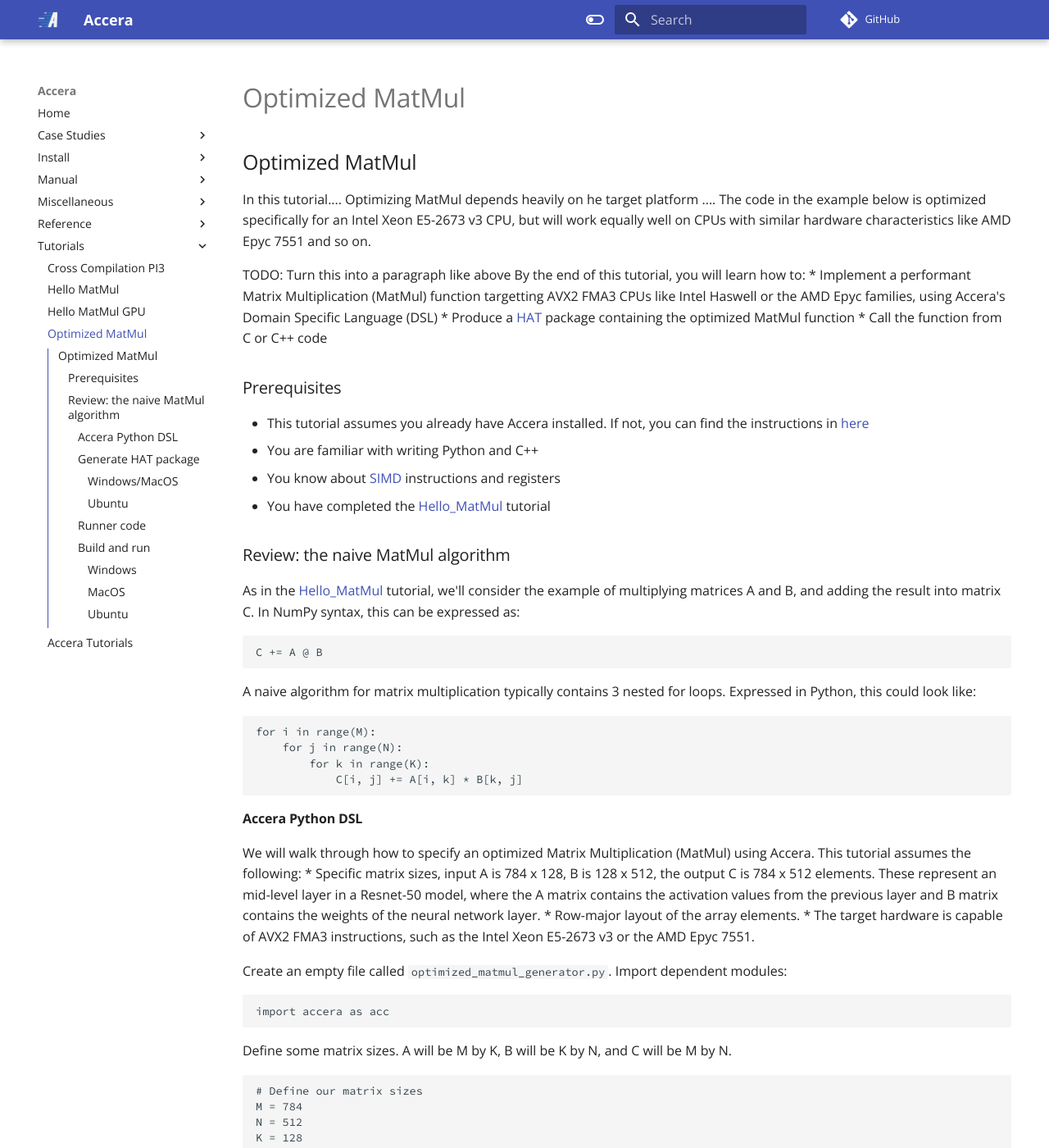
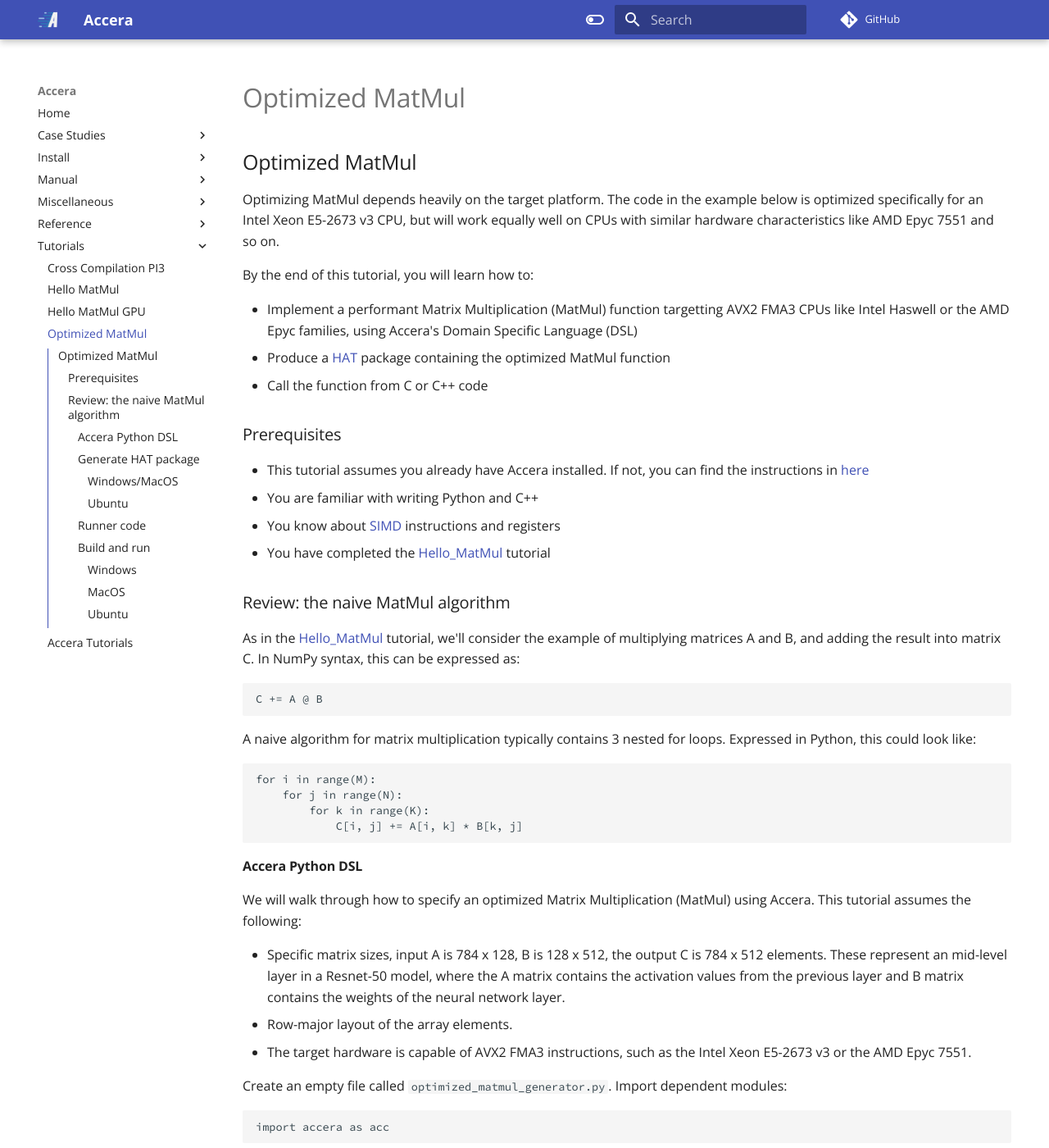
Before and after one commit to microsoft/Accera, an MkDocs documentation site: the page built from docs/Tutorials/Optimized_MatMul.md, in a window 1280 px wide and 1400 px high. Shown: the whole window at 82% size. Built offline with MkDocs 1.6.1 and Material for MkDocs 9.7.7, drawn with Linux system fonts in a browser that asks for light colours; comment, search, counter and statistics services are not loaded.

Commit message:
Update Optimized_MatMul.md

```diff
--- a/docs/Tutorials/Optimized_MatMul.md
+++ b/docs/Tutorials/Optimized_MatMul.md
@@ -1,9 +1,9 @@
 ## Optimized MatMul
 
-In this tutorial.... Optimizing MatMul depends heavily on he target platform .... The code in the example below is optimized specifically for an Intel Xeon E5-2673 v3 CPU, but will work equally well on CPUs with similar hardware characteristics like AMD Epyc 7551 and so on.
+Optimizing MatMul depends heavily on the target platform. The code in the example below is optimized specifically for an Intel Xeon E5-2673 v3 CPU, but will work equally well on CPUs with similar hardware characteristics like AMD Epyc 7551 and so on.
 
-TODO: Turn this into a paragraph like above
 By the end of this tutorial, you will learn how to:
+
 * Implement a performant Matrix Multiplication (MatMul) function targetting AVX2 FMA3 CPUs like Intel Haswell or the AMD Epyc families, using Accera's Domain Specific Language (DSL)
 * Produce a [HAT](https://github.com/microsoft/hat) package containing the optimized MatMul function
 * Call the function from C or C++ code
@@ -35,6 +35,7 @@
 #### Accera Python DSL
 
 We will walk through how to specify an optimized Matrix Multiplication (MatMul) using Accera. This tutorial assumes the following:
+
 * Specific matrix sizes, input A is 784 x 128, B is 128 x 512, the output C is 784 x 512 elements. These represent an mid-level layer in a Resnet-50 model, where the A matrix contains the activation values from the previous layer and B matrix contains the weights of the neural network layer.
 * Row-major layout of the array elements.
 * The target hardware is capable of AVX2 FMA3 instructions, such as the Intel Xeon E5-2673 v3 or the AMD Epyc 7551.
```
